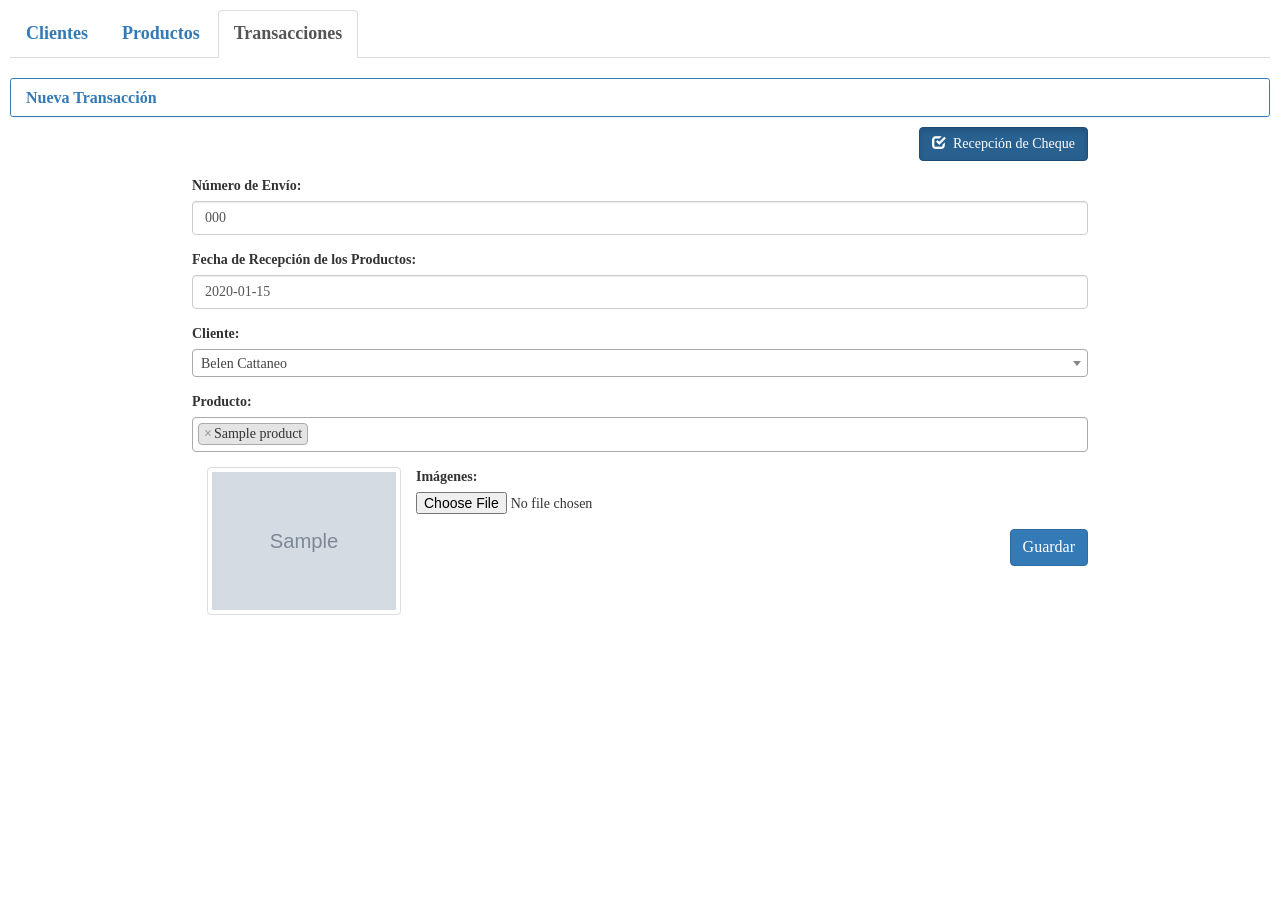
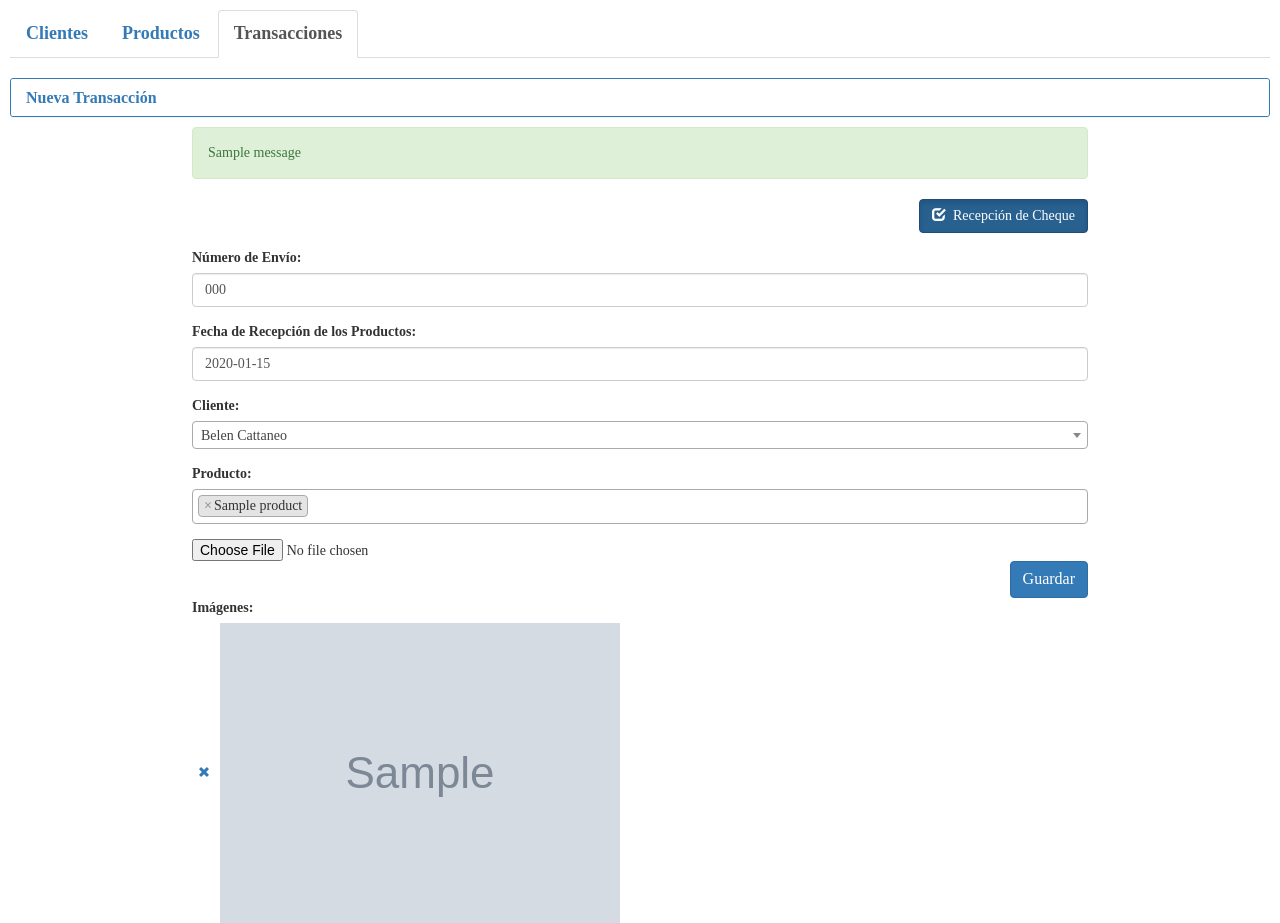
Before and after one commit to BelCattaneo/alf_db, a Django app: page /transactions/edit_transaction/1/ in a window 1280 px wide. Before the commit the page ends 615 px from the top, so only its background shows below. Run offline with Django 3.2, Linux system fonts and the light colour scheme; data comes from the database, SQL or seed files in the repository; tables that the repository leaves empty hold one stand-in row (values such as "Sample post"); grey boxes marked "Sample" are stand-in pictures; one stand-in notice (Sample message) is shown; some libraries are stand-ins or nearby versions.

Commit message:
edited edit transaction view

```diff
--- a/alf_db/templates/alf_db/edit_transaction.html
+++ b/alf_db/templates/alf_db/edit_transaction.html
@@ -16,7 +16,15 @@
   </div>
 </div>
 
+
 <form class="centered-form" action="{% url 'alf_db:edit_transaction'  transaction.id %}" method='post' enctype="multipart/form-data">
+{% if messages %}
+  <div class="alert alert-success" role="alert">
+    {% for message in messages %}
+      {{ message }}
+    {% endfor %}
+  </div>
+{% endif %}
   {% csrf_token %}
   {{ form.non_field_errors }}
 
@@ -81,22 +89,27 @@
     </div>
   </div>
 
-  <div class="form-group" >
+    <input type="file" name="transaction_images" accept="image/*">
+  <button class="btn btn-primary" name="submit" style="float: right;">Guardar</button>
+
+
+</form>
+<div class="clearfix"></div>
+  <div class="form-group  centered-form" >
     <label for="{{ form.transaction_images.id_for_label }}">Imágenes:</label>
       {% if images %}
-        <div class="col-xs-6 col-md-3">
+        <div>
           {% for transaction_image in images %}
-            <a href="{{ transaction_image.image.url }}" class="thumbnail">
-              <img src="{{ transaction_image.image.url }}" alt="...">
-            </a>
+
+            <form class="form-inline" action="{% url 'alf_db:delete_image' transaction.id transaction_image.id %}" style="display: inline;" method="POST">
+              {% csrf_token %}
+              <button type="submit" class="btn btn-link btn-xs">
+                <span class="glyphicon glyphicon-remove" aria-hidden="true"></span>
+              </button>
+            </form>
+            <img src="{{ transaction_image.image.url }}" alt="{{ transaction_image.image.name }}">
           {% endfor %}
         </div>
       {% endif %}
-    <input type="file" name="transaction_images" accept="image/*">
   </div>
-
-
-  <button class="btn btn-primary" name="submit" style="float: right;">Guardar</button>
-</form>
-
 {% endblock content %}
```
